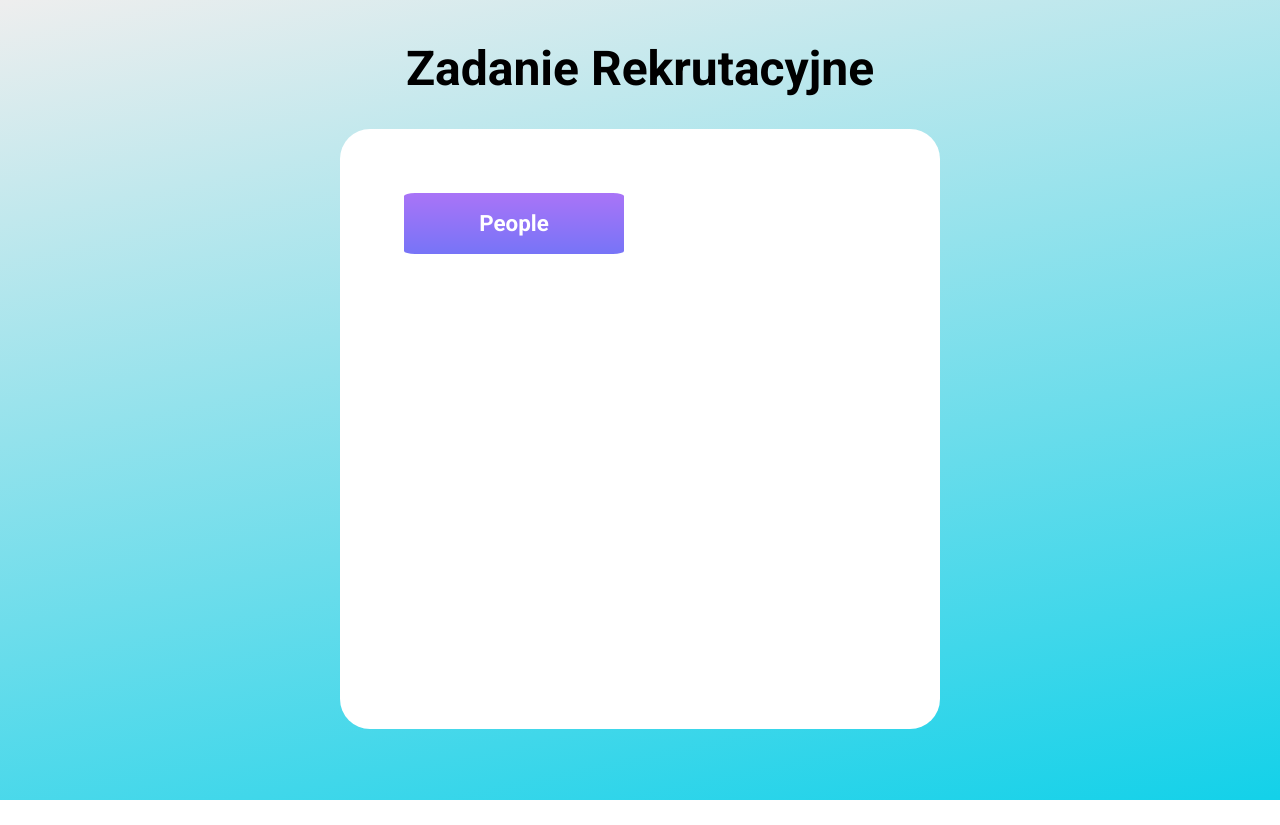
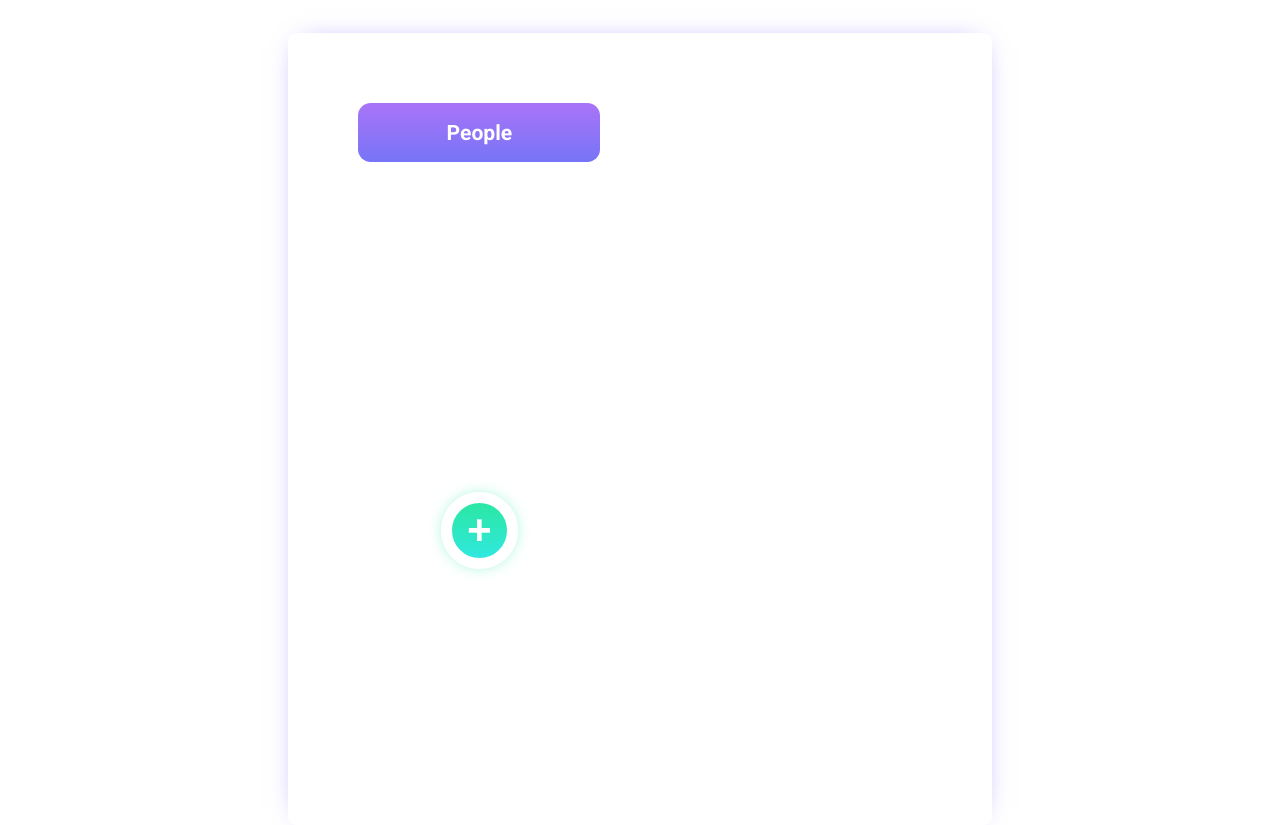
Before and after one commit to reymanov/HypeApp, a React (Create React App) app: page / in a window 1280 px wide. Before the commit the page ends 800 px from the top, so only its background shows below. Built offline with nearby package versions, Linux system fonts and the light colour scheme.

Commit message:
Button and adding single elements added

```diff
--- a/src/App.js
+++ b/src/App.js
@@ -10,11 +10,7 @@ const MainContainer = styled.div`
   flex-direction: column;
   justify-content: center;
   align-items: center;
-  background: linear-gradient(
-    168deg,
-    rgba(238, 238, 238, 1) 0%,
-    rgba(19, 209, 233, 1) 100%
-  );
+  background: #fff;
 `;
 
 const Title = styled.h1`
--- /dev/null
+++ b/src/components/popup.js
@@ -0,0 +1,102 @@
+import React, { useState } from "react";
+import styled from "styled-components";
+
+const PopupContainer = styled.div`
+  width: 100vw;
+  height: 100vh;
+  position: absolute;
+  background: rgba(48, 48, 48, 0.4);
+  display: flex;
+  align-items: center;
+  justify-content: center;
+`;
+
+const PopupForm = styled.form`
+  width: 400px;
+  height: 200px;
+  background: #fff;
+  border-radius: 0.6em;
+  display: flex;
+  flex-direction: column;
+  align-items: center;
+  justify-content: space-evenly;
+`;
+
+const Input = styled.input`
+  width: 80%;
+  height: 3em;
+  padding: 0em 0.5em;
+  background: #fff;
+  border: 1px darkgrey solid;
+  border-radius: 0.6em;
+  font-size: 1.2em;
+  outline: none;
+`;
+
+const CancelButton = styled.button`
+  padding: 0.5em 1.2em;
+  margin: 0 1em;
+  font-size: 1.2em;
+  font-weight: 500;
+  background: rgb(219, 219, 219);
+  border: none;
+  border-radius: 0.6em;
+  opacity: 0.6;
+
+  &:hover {
+    opacity: 1;
+    cursor: pointer;
+  }
+`;
+
+const ConfirmButton = styled.button`
+  padding: 0.5em 1.2em;
+  margin: 0 1em;
+  font-size: 1.2em;
+  font-weight: 500;
+  color: #fff;
+  background: linear-gradient(
+    180deg,
+    rgba(43, 231, 163, 1) 0%,
+    rgba(48, 232, 222, 1) 100%
+  );
+  border: none;
+  border-radius: 0.6em;
+  opacity: 0.8;
+
+  &:hover {
+    opacity: 1;
+    cursor: pointer;
+  }
+`;
+
+export default function Popup(props) {
+  const [value, setValue] = useState("");
+
+  function handleSubmit(event) {
+    props.addNewProperty(event, value);
+    setValue("");
+  }
+
+  function handleOnChange(event) {
+    setValue(event.target.value);
+  }
+  return (
+    <PopupContainer>
+      <PopupForm onSubmit={(value) => handleSubmit(value)}>
+        <Input
+          onChange={handleOnChange}
+          value={value}
+          maxLength="26"
+          placeholder="Add new property"
+        />
+        <div>
+          <CancelButton onClick={() => props.handleClosePopup()}>
+            Cancel
+          </CancelButton>
+          <ConfirmButton type="submit">Add</ConfirmButton>
+        </div>
+      </PopupForm>
+    </PopupContainer>
+  );
+}
--- /dev/null
+++ b/src/components/properties.js
@@ -0,0 +1,43 @@
+import React, { useState } from "react";
+import styled from "styled-components";
+
+const Container = styled.div`
+  width: 100%;
+  margin-top: 6em;
+  display: flex;
+  flex-direction: column;
+`;
+
+const Box = styled.div`
+  position: relative;
+  width: 100%;
+  min-height: 10px;
+  padding: 0.8em 1em;
+  margin-bottom: 1.4em;
+  border-radius: 8px;
+  text-align: left;
+  font-size: 1.2em;
+  font-weight: 600;
+  box-shadow: 0px 0px 25px -14px #7165f0;
+
+  &:before {
+    content: "";
+    display: block;
+    position: absolute;
+    left: 0;
+    top: 0;
+    height: 100%;
+    width: 10px;
+    background: #7165f0;
+  }
+`;
+
+export default function Properties(props) {
+  return (
+    <Container>
+      {props.properties.map((element) => {
+        return <Box>{element.title}</Box>;
+      })}
+    </Container>
+  );
+}
--- a/src/components/task.js
+++ b/src/components/task.js
@@ -1,14 +1,20 @@
 import React, { useState } from "react";
 import styled from "styled-components";
 
+import PopupContainer from "./popup";
+import Properties from "./properties";
+
 const AppContainer = styled.div`
-  width: 600px;
-  min-height: 600px;
+  width: 640px;
+  min-height: 720px;
   padding: 4em;
   margin: 2em auto;
-  border-radius: 5%;
+  border-radius: 8px;
   background: #fff;
   text-align: center;
+  display: flex;
+  box-shadow: 0px 0px 25px -14px #7165f0;
+  zoom: 1.1;
 `;
 
 const People = styled.div`
@@ -18,17 +24,74 @@ const People = styled.div`
     rgba(169, 116, 247, 1) 0%,
     rgba(119, 116, 247, 1) 100%
   );
-  border-radius: 5%;
+  border-radius: 0.6em;
   padding: 0.8em 1em;
   color: #fff;
-  font-size: 1.4em;
+  font-size: 1.2em;
   font-weight: 600;
 `;
 
+const MainAddButton = styled.button`
+  width: 70px;
+  height: 70px;
+  margin-top: 300px;
+  border: 10px #fff solid;
+  border-radius: 50%;
+  background: linear-gradient(
+    180deg,
+    rgba(43, 231, 163, 1) 0%,
+    rgba(48, 232, 222, 1) 100%
+  );
+  font-size: 2.4em;
+  font-weight: bold;
+  color: #fff;
+  box-shadow: 0px 0px 15px -5px #5fedbc;
+
+  &:hover {
+    cursor: pointer;
+  }
+`;
+
 export default function Task() {
+  const [properties, setProperties] = useState([]);
+  const [togglePopup, setTogglePopup] = useState(false);
+
+  function handleOpenPopup() {
+    setTogglePopup(true);
+  }
+
+  function handleClosePopup() {
+    setTogglePopup(false);
+  }
+
+  function addNewProperty(event, value) {
+    event.preventDefault();
+    setProperties((properties) => [
+      ...properties,
+      {
+        id: value,
+        title: value,
+        isExpandable: false,
+      },
+    ]);
+    handleClosePopup();
+  }
+
   return (
-    <AppContainer>
-      <People>People</People>
-    </AppContainer>
+    <>
+      {togglePopup === true && (
+        <PopupContainer
+          handleClosePopup={handleClosePopup}
+          addNewProperty={addNewProperty}
+        />
+      )}
+      <AppContainer>
+        <div>
+          <People>People</People>
+          <MainAddButton onClick={handleOpenPopup}>+</MainAddButton>
+        </div>
+        <Properties properties={properties} />
+      </AppContainer>
+    </>
   );
 }
```
Also changed, not shown: 1 other file (tests, documents, lock files or other folders).
